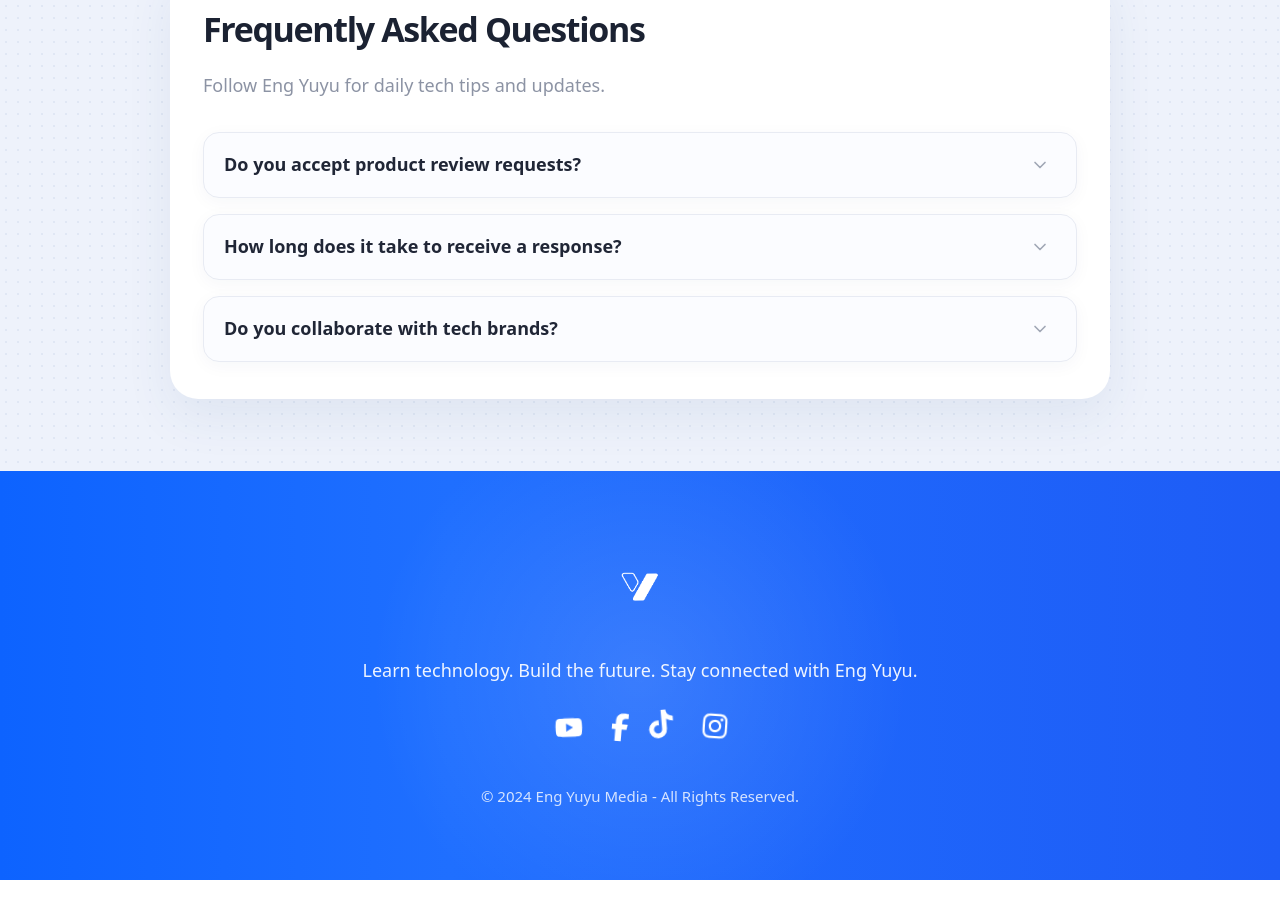
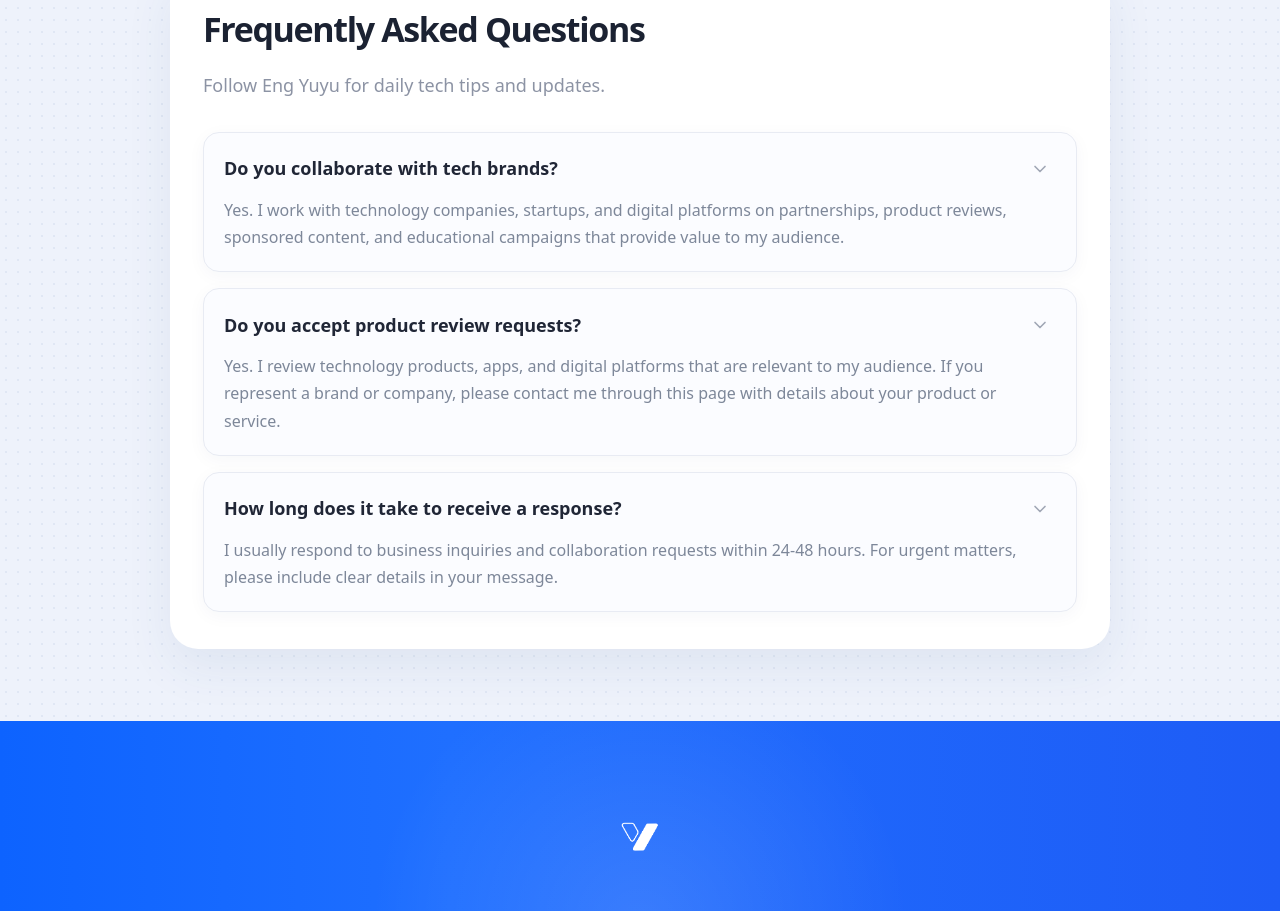
Before and after one commit to IshakAbdiazizHussen/Eng.yusuf-vision, a Next.js app: page /contact in a window 1280 px wide. Shown: the part 1260-2171 px from the top of the page. Before the commit the page ends 2140 px from the top, so only its background shows below. Built offline with nearby package versions, Linux system fonts and the light colour scheme; no server answers.

Commit message:
changing the faq for quick answers

```diff
--- a/src/app/contact/page.tsx
+++ b/src/app/contact/page.tsx
@@ -1,20 +1,10 @@
 import Image from "next/image"
 import Link from "next/link"
 import type { ReactNode } from "react"
-import {
-  CalendarDays,
-  ChevronDown,
-  Mail,
-} from "lucide-react"
+import { CalendarDays, ChevronDown, Mail } from "lucide-react"
 import { FaFacebookF, FaInstagram, FaTiktok, FaYoutube } from "react-icons/fa6"
 import { ContactForm } from "@/components/contact-form"
 import { PageFrame } from "@/components/page-frame"
-
-const faqs = [
-  "Do you accept product review requests?",
-  "How long does it take to receive a response?",
-  "Do you collaborate with tech brands?",
-]
 
 const socialLinks = {
   youtube: "https://www.youtube.com/@engyuyu",
@@ -149,24 +139,49 @@
               </p>
 
               <div className="mt-8 space-y-4">
-                {faqs.map((question) => (
-                  <details
-                    key={question}
-                    className="group rounded-[16px] border border-[#e8ebf3] bg-[#fbfcff] px-5 py-4 text-[#202636] shadow-[0_4px_18px_rgba(33,57,103,0.04)] dark:border-[#2d3a57] dark:bg-[#1b253b] dark:text-white"
-                  >
-                    <summary className="flex cursor-pointer list-none items-center justify-between gap-4 text-[18px] font-semibold leading-[1.5]">
-                      {question}
-                      <span className="flex h-8 w-8 items-center justify-center rounded-full text-[#a0a7b5] transition group-open:rotate-180 dark:text-[#8ea0c4]">
-                        <ChevronDown className="h-5 w-5" />
-                      </span>
-                    </summary>
-                    <p className="pt-3 text-[16px] leading-[1.7] text-[#7d8799] dark:text-[#aab8d4]">
-                      Reach out through the form or direct email and we&apos;ll
-                      get back to you with the right next step as soon as
-                      possible.
-                    </p>
-                  </details>
-                ))}
+                <div className="rounded-[16px] border border-[#e8ebf3] bg-[#fbfcff] px-5 py-5 text-[#202636] shadow-[0_4px_18px_rgba(33,57,103,0.04)] dark:border-[#2d3a57] dark:bg-[#1b253b] dark:text-white">
+                  <h3 className="flex items-center justify-between gap-4 text-[18px] font-semibold leading-[1.5]">
+                    <span>Do you collaborate with tech brands?</span>
+                    <span className="flex h-8 w-8 items-center justify-center rounded-full text-[#a0a7b5] dark:text-[#8ea0c4]">
+                      <ChevronDown className="h-5 w-5" />
+                    </span>
+                  </h3>
+                  <p className="pt-3 text-[16px] leading-[1.7] text-[#7d8799] dark:text-[#aab8d4]">
+                    Yes. I work with technology companies, startups, and digital
+                    platforms on partnerships, product reviews, sponsored
+                    content, and educational campaigns that provide value to my
+                    audience.
+                  </p>
+                </div>
+
+                <div className="rounded-[16px] border border-[#e8ebf3] bg-[#fbfcff] px-5 py-5 text-[#202636] shadow-[0_4px_18px_rgba(33,57,103,0.04)] dark:border-[#2d3a57] dark:bg-[#1b253b] dark:text-white">
+                  <h3 className="flex items-center justify-between gap-4 text-[18px] font-semibold leading-[1.5]">
+                    <span>Do you accept product review requests?</span>
+                    <span className="flex h-8 w-8 items-center justify-center rounded-full text-[#a0a7b5] dark:text-[#8ea0c4]">
+                      <ChevronDown className="h-5 w-5" />
+                    </span>
+                  </h3>
+                  <p className="pt-3 text-[16px] leading-[1.7] text-[#7d8799] dark:text-[#aab8d4]">
+                    Yes. I review technology products, apps, and digital
+                    platforms that are relevant to my audience. If you represent
+                    a brand or company, please contact me through this page with
+                    details about your product or service.
+                  </p>
+                </div>
+
+                <div className="rounded-[16px] border border-[#e8ebf3] bg-[#fbfcff] px-5 py-5 text-[#202636] shadow-[0_4px_18px_rgba(33,57,103,0.04)] dark:border-[#2d3a57] dark:bg-[#1b253b] dark:text-white">
+                  <h3 className="flex items-center justify-between gap-4 text-[18px] font-semibold leading-[1.5]">
+                    <span>How long does it take to receive a response?</span>
+                    <span className="flex h-8 w-8 items-center justify-center rounded-full text-[#a0a7b5] dark:text-[#8ea0c4]">
+                      <ChevronDown className="h-5 w-5" />
+                    </span>
+                  </h3>
+                  <p className="pt-3 text-[16px] leading-[1.7] text-[#7d8799] dark:text-[#aab8d4]">
+                    I usually respond to business inquiries and collaboration
+                    requests within 24-48 hours. For urgent matters, please
+                    include clear details in your message.
+                  </p>
+                </div>
               </div>
             </section>
           </div>
```
